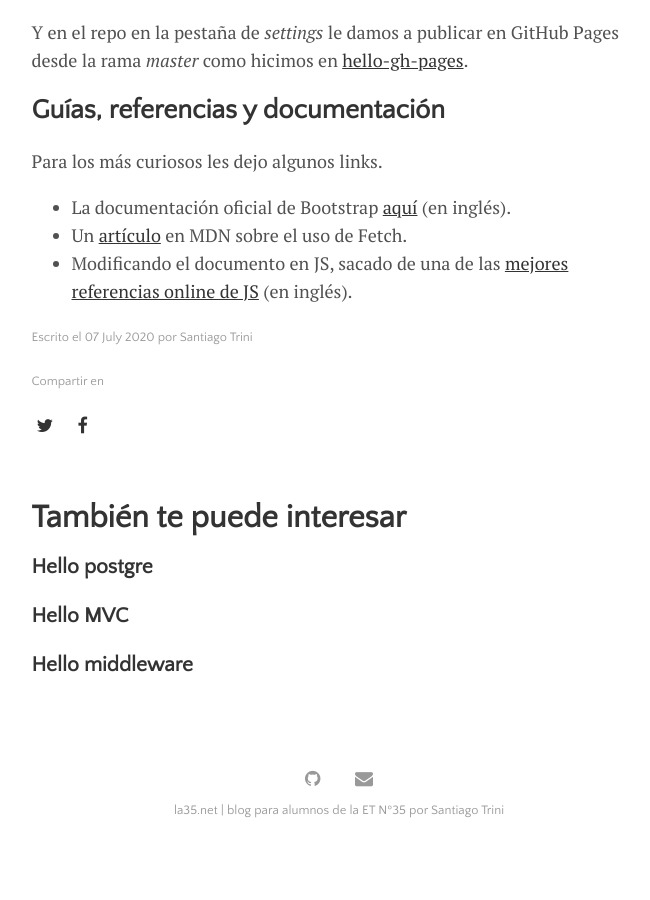
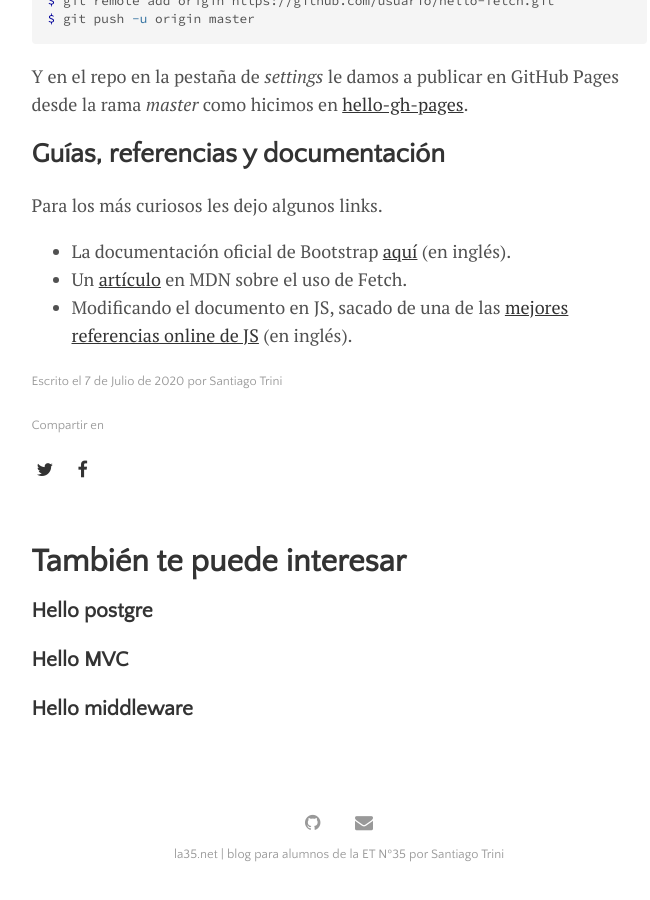
Before and after one commit to la35/la35.github.io, a Jekyll site: the page built from _posts/2020-07-07-fullstack-3.md, in a window 1280 px wide and 900 px high, scrolled down 7114 px. Shown: the whole window, without its empty margins (301-951 px from the left). Built offline with Jekyll 4.4.1, drawn with Linux system fonts in a browser that asks for light colours; before the commit the page ends 7970 px from its top, so only the background shows below that.

Commit message:
fix formato fechas

```diff
--- a/_layouts/default.html
+++ b/_layouts/default.html
@@ -1,5 +1,5 @@
 <!doctype html>
-<html>
+<html lang="es">
 
 {% include head.html %}
 
--- a/_layouts/home.html
+++ b/_layouts/home.html
@@ -15,7 +15,7 @@ title: Home
   {% endif %}
   <p>
     {{ post.content | strip_html | truncate: 100 }} <a href="{{ site.github.url }}{{ post.url }}">Seguir leyendo</a>
-    <span class="post-date"><i class="fa fa-calendar" aria-hidden="true"></i> {{ post.date | date_to_string }} - <i class="fa fa-clock-o" aria-hidden="true"></i> {% include read-time.html %}</span>
+    <span class="post-date"><i class="fa fa-calendar" aria-hidden="true"></i> {{ post.date | date: "%-d/%m/%Y" }} - <i class="fa fa-clock-o" aria-hidden="true"></i> {% include read-time.html %}</span>
   </p>
 </div>
 {% endfor %}
--- a/_layouts/post.html
+++ b/_layouts/post.html
@@ -5,6 +5,9 @@ layout: default
 <h1>
   {{ page.title }}
 </h1>
+<div class="post-date">
+  por {{ page.author }}
+</div>
 
 {% if page.image %}
   <img src="{{ site.github.url }}/assets/img/{{ page.image }}">
@@ -14,8 +17,23 @@ layout: default
 
 <span class="post-date">
   {{ site.data.settings.post_date_prefix }}
-  {% assign d = page.date | date: "%-d"  %}
-  {{ page.date | date_to_long_string }}
+  {% assign m = page.date | date: "%-m"  %}
+  {{ page.date | date: "%-d de " }}
+  {% case m %}
+    {% when '1' %}Enero
+    {% when '2' %}Febrero
+    {% when '3' %}Marzo
+    {% when '4' %}Abril
+    {% when '5' %}Mayo
+    {% when '6' %}Junio
+    {% when '7' %}Julio
+    {% when '8' %}Agosto
+    {% when '9' %}Septiembre
+    {% when '10' %}Octubre
+    {% when '11' %}Noviembre
+    {% when '12' %}Diciembre
+  {% endcase %} de
+  {{ page.date | date: " %Y" }}
   por
   {% if page.author %}
     {{ page.author }}
```
